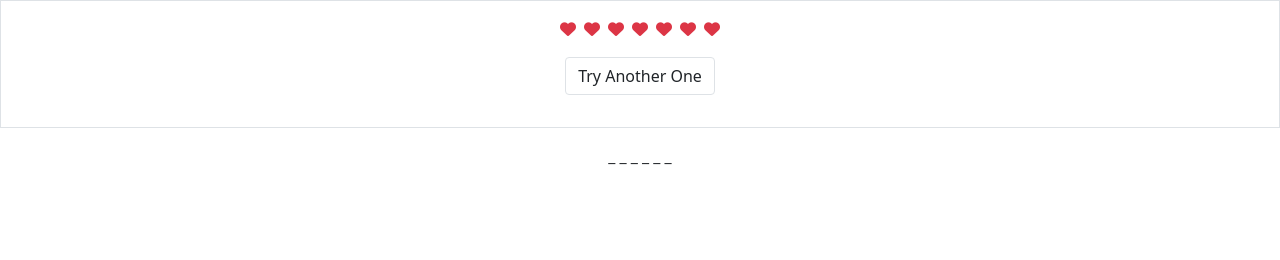
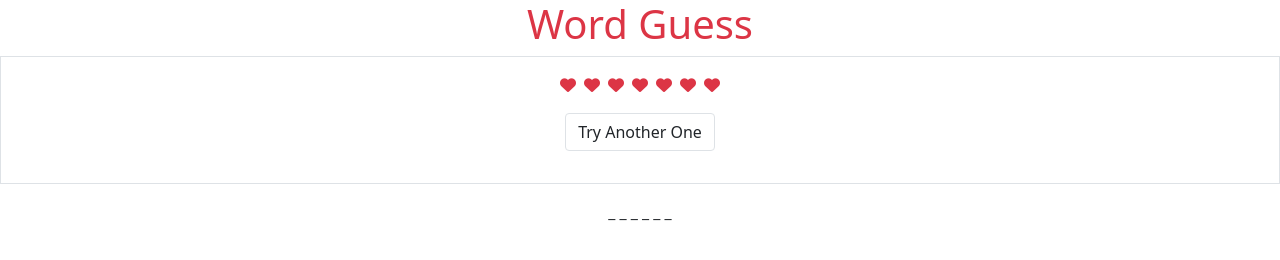
Before and after one commit to eyyMinda/Kursai, a plain HTML site: page src/JavaScript/HangManGame/index.html in a window 1280 px wide. Drawn offline with nearby package versions, Linux system fonts and the light colour scheme.

Commit message:
HangManGame

```diff
--- a/src/JavaScript/HangManGame/index.html
+++ b/src/JavaScript/HangManGame/index.html
@@ -16,6 +16,7 @@
 <body>
 
     <section class="text-center">
+        <h1 class="text-danger">Word Guess</h1>
         <div id="lives" class="border border-black p-3 col"></div>
         <div id="answer" class="m-3"></div>
         <div id="wrong" class="m-3"></div>
```
